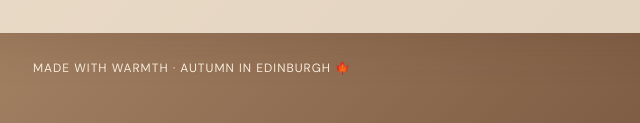
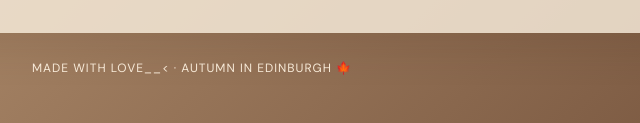
Before and after one commit to shofiatuladawiyah98smkannur/profile-data, a plain HTML site: page index.html in a window 1280 px wide. Shown: the part 1948-2071 px from the top of the page, 448-1088 px from the left. Drawn offline with nearby package versions, Linux system fonts and the light colour scheme.

Commit message:
Update index.html

```diff
--- a/index.html
+++ b/index.html
@@ -197,7 +197,7 @@
         <div class="interest"><b>Autumn 🍂</b><span>Warna hangat dan udara sejuk.</span></div>
       </div>
     </section>
-    <footer>MADE WITH WARMTH · AUTUMN IN EDINBURGH 🍁</footer>
+    <footer>MADE WITH LOVE__< · AUTUMN IN EDINBURGH 🍁</footer>
   </main>
 </body>
 </html>
```
